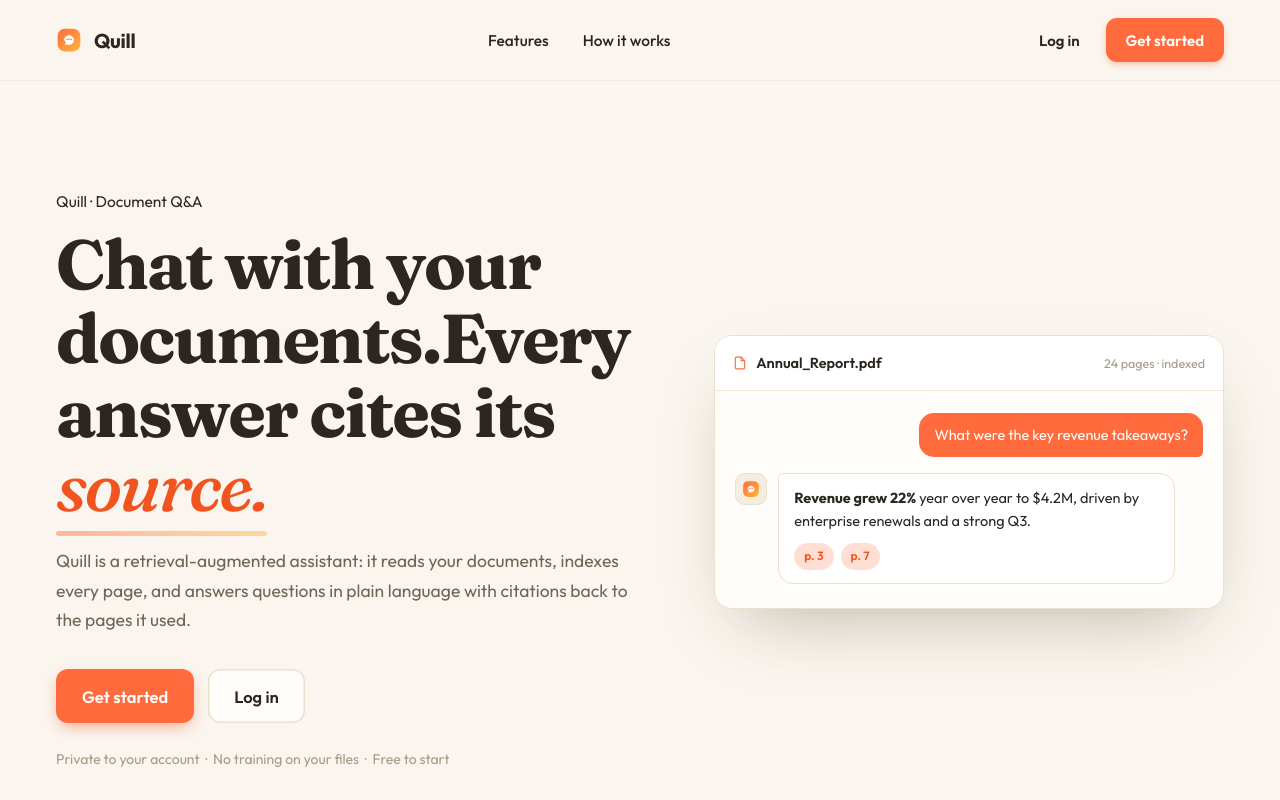
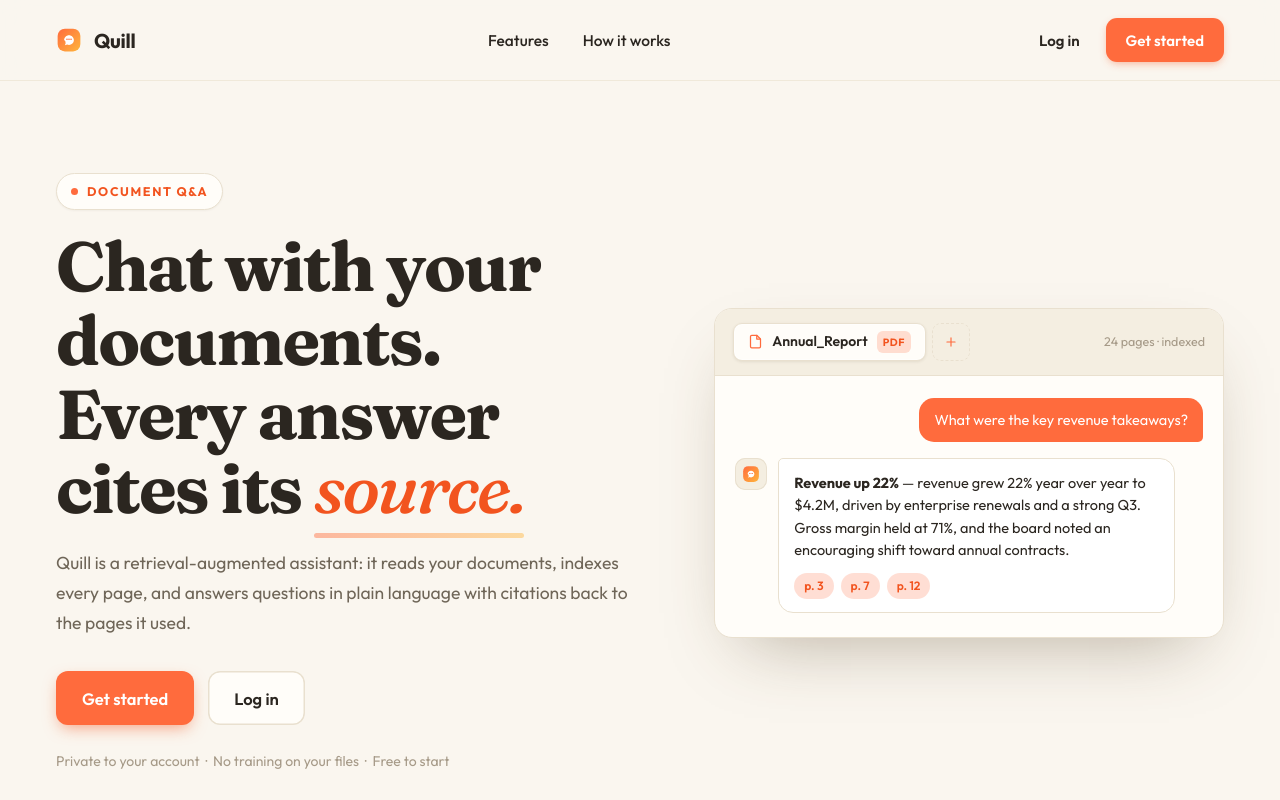
Before and after one commit to LetC0de/rag-project-, a React (Vite) app in the folder frontend/: page / in a window 1280 px wide. Built offline with nearby package versions, Linux system fonts and the light colour scheme; no server answers.

Commit message:
feat: enhance Landing component with updated tab styling, improved hero section copy, and refined layout

```diff
--- a/frontend/src/components/Landing.css
+++ b/frontend/src/components/Landing.css
@@ -50,24 +50,6 @@
   height: 7px;
   border-radius: 50%;
   background: var(--brand);
-}
-
-/* Elevated headline on the cream ground. */
-.display-title {
-  margin: 0 0 18px;
-  font-family: var(--font-display);
-  font-size: clamp(46px, 5.6vw, 72px);
-  font-weight: 700;
-  line-height: 1.05;
-  letter-spacing: -2px;
-  color: var(--ink);
-}
-
-.display-title--line2 {
-  display: block;
-  font-style: italic;
-  font-weight: 500;
-  color: var(--brand-deep);
 }
 
 /* ------------------------------------------------ Nav */
@@ -131,10 +113,6 @@
   border-radius: 2px;
   background: var(--brand);
   transition: right 220ms cubic-bezier(0.22, 1, 0.36, 1);
-}
-
-.landing__nav-links a:hover {
-  color: var(--ink);
 }
 
 .landing__nav-links a:hover::after {
@@ -226,6 +204,10 @@
   color: var(--ink);
 }
 
+.hero__title-line {
+  display: block;
+}
+
 .hero__title em {
   position: relative;
   font-style: italic;
@@ -273,7 +255,7 @@
   border-radius: 12px;
   font-size: 16.5px;
   font-weight: 600;
-  transition: background var(--transition), box-shadow var(--transition), transform var(--transition), box-shadow var(--transition);
+  transition: background var(--transition), box-shadow var(--transition), transform var(--transition);
 }
 
 .btn--primary {
@@ -311,24 +293,6 @@
 
 /* ---------- Mock ---------- */
 
-.hero__stage {
-  position: relative;
-}
-
-/* Soft ambient wash + halftone dots behind the card so the mock still
-   feels finished without any animation or gimmick. */
-.hero__stage::before {
-  content: '';
-  position: absolute;
-  inset: -5% -6% -5%;
-  border-radius: 28px;
-  background:
-    radial-gradient(rgba(255, 107, 61, 0.13) 1.6px, transparent 1.7px) 0 0 / 22px 22px,
-    radial-gradient(ellipse at 30% 0%, rgba(255, 181, 60, 0.28), transparent 58%),
-    radial-gradient(ellipse at 80% 100%, rgba(255, 107, 61, 0.2), transparent 58%);
-  pointer-events: none;
-}
-
 .hero__mock {
   position: relative;
   margin: 0;
@@ -344,27 +308,69 @@
   align-items: center;
   justify-content: space-between;
   gap: 12px;
-  padding: 16px 18px;
-  border-bottom: 1px solid var(--line-soft);
-  background: var(--surface-2);
+  padding: 14px 18px;
+  border-bottom: 1px solid var(--line);
+  background: var(--bg-deep);
 }
 
-.mock__doc {
+/* A document "tab" strip, like an editor — active file wears a soft
+   chip with its format so it reads as PDF/DOCX at a glance. */
+.mock__tabs {
+  display: flex;
+  align-items: center;
+  gap: 6px;
+}
+
+.mock__tab {
   display: inline-flex;
   align-items: center;
   gap: 9px;
-  font-size: 14.5px;
+  height: 38px;
+  padding: 0 14px;
+  border-radius: 9px;
+  border: 1px solid transparent;
+  transition: background var(--transition), border-color var(--transition);
+}
+
+.mock__tab--active {
+  background: var(--surface);
+  border-color: var(--line);
+  box-shadow: 0 1px 3px rgba(80, 60, 30, 0.1), inset 0 0 0 1px rgba(255, 255, 255, 0.6);
+}
+
+.mock__tab svg {
+  color: var(--brand);
+}
+
+.mock__tab-name {
+  font-size: 14px;
   font-weight: 600;
   color: var(--ink);
 }
 
-.mock__doc svg {
-  color: var(--brand);
+.mock__tab-chip {
+  font-size: 10.5px;
+  font-weight: 700;
+  letter-spacing: 0.06em;
+  text-transform: uppercase;
+  color: var(--brand-deep);
+  background: var(--brand-glow);
+  border-radius: 6px;
+  padding: 3px 6px;
+}
+
+.mock__tab--add {
+  width: 38px;
+  padding: 0;
+  justify-content: center;
+  color: var(--ink-faint);
+  border: 1px dashed var(--line);
 }
 
 .mock__meta {
   font-size: 12.5px;
   color: var(--ink-faint);
+  white-space: nowrap;
 }
 
 .mock__thread {
@@ -459,37 +465,48 @@
 }
 
 .landing__format {
+  display: inline-flex;
+  align-items: center;
+  gap: 8px;
   font-size: 15px;
   font-weight: 600;
   color: var(--ink-soft);
 }
 
+.landing__format::before {
+  content: '';
+  width: 5px;
+  height: 5px;
+  border-radius: 50%;
+  background: var(--sun);
+}
+
 /* ------------------------------------------------ Sections */
 
 .landing__section {
-  max-width: 1080px;
+  max-width: 1240px;
   margin: 0 auto;
-  padding: 84px 28px;
+  padding: 92px 36px;
 }
 
 .landing__section-head {
-  max-width: 42em;
+  max-width: 46em;
 }
 
 .landing__title {
-  margin: 0 0 14px;
+  margin: 0 0 16px;
   font-family: var(--font-display);
-  font-size: clamp(28px, 3.6vw, 40px);
+  font-size: clamp(34px, 4vw, 46px);
   font-weight: 700;
-  line-height: 1.15;
-  letter-spacing: -0.9px;
+  line-height: 1.12;
+  letter-spacing: -1.2px;
   color: var(--ink);
 }
 
 .landing__lede {
   margin: 0;
   max-width: 56ch;
-  font-size: 15.5px;
+  font-size: 17px;
   line-height: 1.65;
   color: var(--ink-soft);
 }
@@ -499,46 +516,46 @@
 .features__grid {
   display: grid;
   grid-template-columns: repeat(3, 1fr);
-  gap: 20px;
-  margin-top: 44px;
+  gap: 24px;
+  margin-top: 48px;
 }
 
 .feature-card {
   background: var(--surface-2);
   border: 1px solid var(--line);
-  border-radius: 14px;
-  padding: 26px 24px;
+  border-radius: 16px;
+  padding: 30px 28px;
   transition: border-color var(--transition), box-shadow var(--transition), transform var(--transition);
 }
 
 .feature-card:hover {
   border-color: color-mix(in srgb, var(--brand) 35%, var(--line));
   box-shadow: var(--shadow-md);
-  transform: translateY(-2px);
+  transform: translateY(-3px);
 }
 
 .feature-card__icon {
   display: inline-flex;
   align-items: center;
   justify-content: center;
-  width: 40px;
-  height: 40px;
-  border-radius: 11px;
+  width: 46px;
+  height: 46px;
+  border-radius: 13px;
   background: var(--brand-glow);
   color: var(--brand-deep);
-  margin-bottom: 16px;
+  margin-bottom: 18px;
 }
 
 .feature-card__title {
-  margin: 0 0 8px;
-  font-size: 16.5px;
+  margin: 0 0 10px;
+  font-size: 19px;
   font-weight: 700;
-  letter-spacing: -0.2px;
+  letter-spacing: -0.3px;
 }
 
 .feature-card__body {
   margin: 0;
-  font-size: 14px;
+  font-size: 15px;
   line-height: 1.6;
   color: var(--ink-soft);
 }
@@ -553,32 +570,32 @@
 .how__grid {
   display: grid;
   grid-template-columns: repeat(3, 1fr);
-  gap: 20px;
-  margin-top: 44px;
+  gap: 24px;
+  margin-top: 48px;
 }
 
 .how__step {
   position: relative;
   background: var(--surface-2);
   border: 1px solid var(--line);
-  border-radius: 14px;
-  padding: 28px 24px 26px;
+  border-radius: 16px;
+  padding: 30px 28px;
   transition: border-color var(--transition), box-shadow var(--transition), transform var(--transition);
 }
 
 .how__step:hover {
   border-color: color-mix(in srgb, var(--brand) 35%, var(--line));
   box-shadow: var(--shadow-md);
-  transform: translateY(-2px);
+  transform: translateY(-3px);
 }
 
 .how__num {
   position: absolute;
-  top: 20px;
-  right: 22px;
+  top: 22px;
+  right: 24px;
   font-family: var(--font-display);
   font-style: italic;
-  font-size: 28px;
+  font-size: 30px;
   color: var(--ink-faint);
   line-height: 1;
 }
@@ -587,25 +604,25 @@
   display: inline-flex;
   align-items: center;
   justify-content: center;
-  width: 40px;
-  height: 40px;
-  border-radius: 11px;
+  width: 46px;
+  height: 46px;
+  border-radius: 13px;
   background: var(--bg-deep);
   color: var(--brand-deep);
   box-shadow: inset 0 0 0 1px var(--line);
-  margin-bottom: 16px;
+  margin-bottom: 18px;
 }
 
 .how__title {
-  margin: 0 0 8px;
-  font-size: 16.5px;
+  margin: 0 0 10px;
+  font-size: 19px;
   font-weight: 700;
-  letter-spacing: -0.2px;
+  letter-spacing: -0.3px;
 }
 
 .how__body {
   margin: 0;
-  font-size: 14px;
+  font-size: 15px;
   line-height: 1.6;
   color: var(--ink-soft);
 }
@@ -613,50 +630,64 @@
 /* ------------------------------------------------ CTA */
 
 .landing__cta {
-  max-width: 1080px;
+  max-width: 1240px;
   margin: 0 auto;
-  padding: 32px 28px 88px;
+  padding: 24px 36px 96px;
 }
 
 .landing__cta-inner {
   text-align: center;
   background: var(--surface);
   border: 1px solid var(--line);
-  border-radius: 18px;
-  padding: 56px 32px 52px;
+  border-radius: 22px;
+  padding: 64px 36px 60px;
   box-shadow: var(--shadow-lg);
+  position: relative;
+  overflow: hidden;
+}
+
+/* A faint tangerine wash across the top of the CTA card so it still
+   feels finished against the cream page. */
+.landing__cta-inner::before {
+  content: '';
+  position: absolute;
+  inset: 0;
+  background: radial-gradient(ellipse at 50% 0%, rgba(255, 181, 60, 0.2), transparent 58%);
+  pointer-events: none;
 }
 
 .landing__cta-eyebrow {
-  margin-bottom: 14px;
+  margin-bottom: 16px;
+  justify-content: center;
 }
 
 .landing__cta-title {
-  margin: 0 0 12px;
+  margin: 0 0 14px;
   font-family: var(--font-display);
-  font-size: clamp(28px, 3.6vw, 40px);
+  font-size: clamp(34px, 4vw, 46px);
   font-weight: 700;
-  letter-spacing: -0.9px;
-  line-height: 1.15;
+  letter-spacing: -1.2px;
+  line-height: 1.12;
   color: var(--ink);
 }
 
 .landing__cta-sub {
-  margin: 0 auto 28px;
+  margin: 0 auto 30px;
   max-width: 40ch;
-  font-size: 15.5px;
+  font-size: 17px;
   line-height: 1.6;
   color: var(--ink-soft);
 }
 
 .landing__cta-btn {
-  height: 50px;
-  padding: 0 26px;
+  height: 56px;
+  padding: 0 30px;
 }
 
 .landing__cta-alt {
-  margin: 18px 0 0;
-  font-size: 14px;
+  position: relative;
+  margin: 20px 0 0;
+  font-size: 15px;
   color: var(--ink-soft);
 }
 
@@ -676,25 +707,25 @@
 
 .landing__foot {
   border-top: 1px solid var(--line-soft);
-  padding: 22px 28px;
+  padding: 24px 36px;
   display: flex;
   align-items: center;
   justify-content: space-between;
   gap: 14px;
-  max-width: 1080px;
+  max-width: 1240px;
   margin: 0 auto;
 }
 
 .landing__foot-brand {
   display: inline-flex;
   align-items: center;
-  gap: 8px;
-  font-size: 14.5px;
+  gap: 9px;
+  font-size: 15.5px;
   font-weight: 700;
 }
 
 .landing__foot-tag {
-  font-size: 13px;
+  font-size: 14px;
   color: var(--ink-faint);
 }
 
@@ -703,11 +734,11 @@
 @media (max-width: 900px) {
   .landing__hero-inner {
     grid-template-columns: 1fr;
-    gap: 44px;
+    gap: 48px;
   }
 
   .hero__mock {
-    max-width: 460px;
+    max-width: 560px;
   }
 
   .features__grid {
@@ -730,6 +761,10 @@
 
   .landing__hero {
     padding: 56px 18px 52px;
+  }
+
+  .landing__hero-inner {
+    gap: 40px;
   }
 
   .hero__cta .btn {
@@ -760,10 +795,18 @@
     flex-direction: column;
     align-items: flex-start;
   }
+
+  .mock__meta {
+    display: none;
+  }
 }
 
 @media (max-width: 400px) {
   .hero__title {
     font-size: 34px;
   }
+
+  .mock__tab-name {
+    font-size: 13px;
+  }
 }
--- a/frontend/src/components/Landing.tsx
+++ b/frontend/src/components/Landing.tsx
@@ -1,5 +1,5 @@
 import { useEffect } from 'react';
-import { LogoMark, SparkIcon, FileIcon, UploadIcon, CheckIcon } from './Icons';
+import { LogoMark, SparkIcon, FileIcon, UploadIcon, CheckIcon, PlusIcon } from './Icons';
 import './Landing.css';
 
 export interface LandingProps {
@@ -122,7 +122,7 @@
         <section className="landing__hero">
           <div className="landing__hero-inner">
             <div className="hero__copy">
-              <p className="hero__eyebrow">Quill · Document Q&amp;A</p>
+              <p className="eyebrow">Document Q&amp;A</p>
 
               <h1 className="hero__title">
                 Chat with your documents.
@@ -148,11 +148,21 @@
               </p>
             </div>
 
-            {/* A quiet, static product example — no animation, just the
-                upload → ask → cited-answer shape the product actually has. */}
+            {/* A quiet, static product example — no animation. A tab bar with
+                the open file (icon + name + format chip), then the standard
+                upload → ask → cited-answer thread. */}
             <figure className="hero__mock" aria-label="Quill example: a question and its cited answer.">
               <div className="mock__bar">
-                <span className="mock__doc"><FileIcon size={14} /> Annual_Report.pdf</span>
+                <div className="mock__tabs">
+                  <span className="mock__tab mock__tab--active">
+                    <FileIcon size={15} />
+                    <span className="mock__tab-name">Annual_Report</span>
+                    <span className="mock__tab-chip">PDF</span>
+                  </span>
+                  <span className="mock__tab mock__tab--add" aria-hidden="true">
+                    <PlusIcon size={14} />
+                  </span>
+                </div>
                 <span className="mock__meta">24 pages · indexed</span>
               </div>
               <div className="mock__thread">
@@ -162,11 +172,13 @@
                 <div className="mock__msg mock__msg--ai">
                   <span className="mock__avatar"><LogoMark size={18} /></span>
                   <div className="mock__bubble">
-                    <p><strong>Revenue grew 22%</strong> year over year to $4.2M, driven by
-                      enterprise renewals and a strong Q3.</p>
+                    <p><strong>Revenue up 22%</strong> — revenue grew 22% year over year to $4.2M,
+                      driven by enterprise renewals and a strong Q3. Gross margin held at 71%,
+                      and the board noted an encouraging shift toward annual contracts.</p>
                     <div className="mock__sources">
                       <span className="mock__src">p. 3</span>
                       <span className="mock__src">p. 7</span>
+                      <span className="mock__src">p. 12</span>
                     </div>
                   </div>
                 </div>
@@ -188,7 +200,7 @@
         {/* ---------- Features ---------- */}
         <section className="landing__section" id="features">
           <div className="landing__section-head" data-reveal>
-            <p className="hero__eyebrow">Features</p>
+            <p className="eyebrow">Features</p>
             <h2 className="landing__title">Answers you can trust — and verify.</h2>
             <p className="landing__lede">
               Quill builds on retrieval-augmented generation: your files stay yours, and every
@@ -212,7 +224,7 @@
         {/* ---------- How it works ---------- */}
         <section className="landing__section landing__section--alt" id="how">
           <div className="landing__section-head" data-reveal>
-            <p className="hero__eyebrow">How it works</p>
+            <p className="eyebrow">How it works</p>
             <h2 className="landing__title">From upload to answer, in three steps.</h2>
           </div>
 
```
